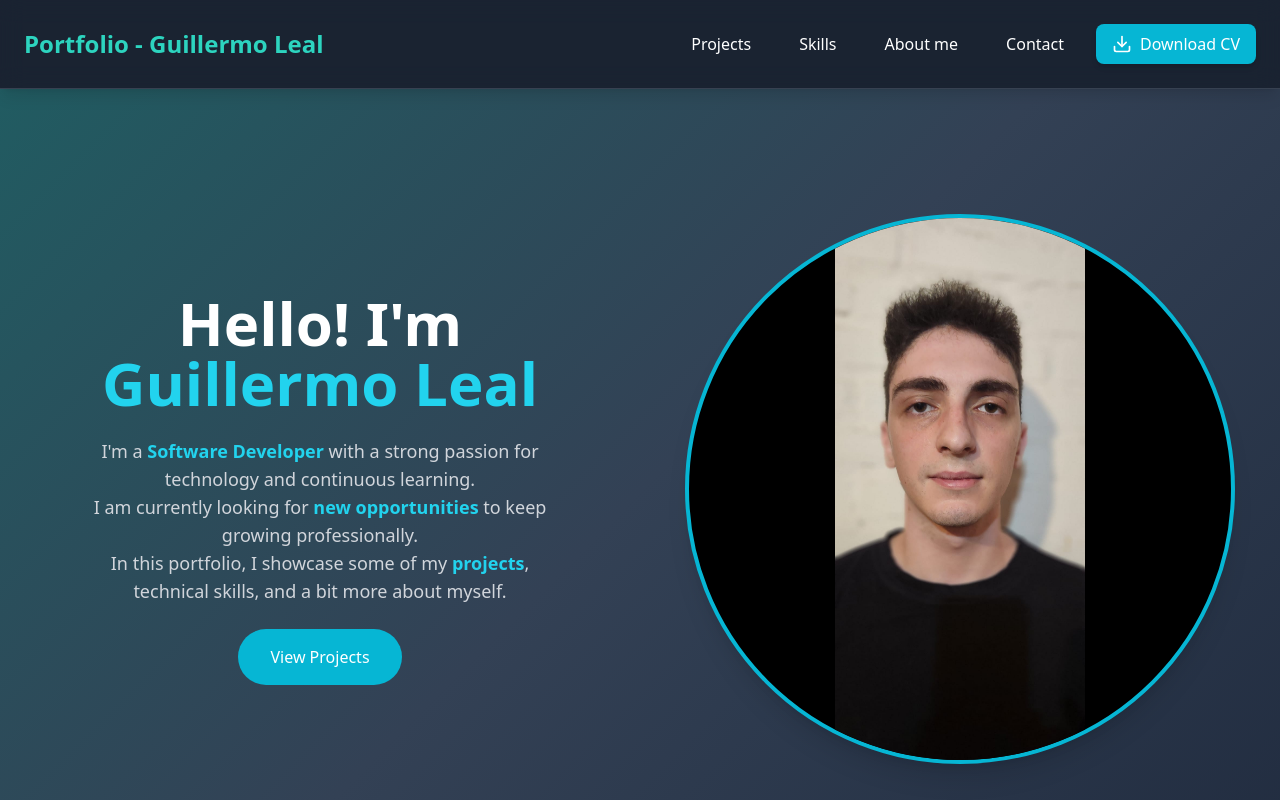
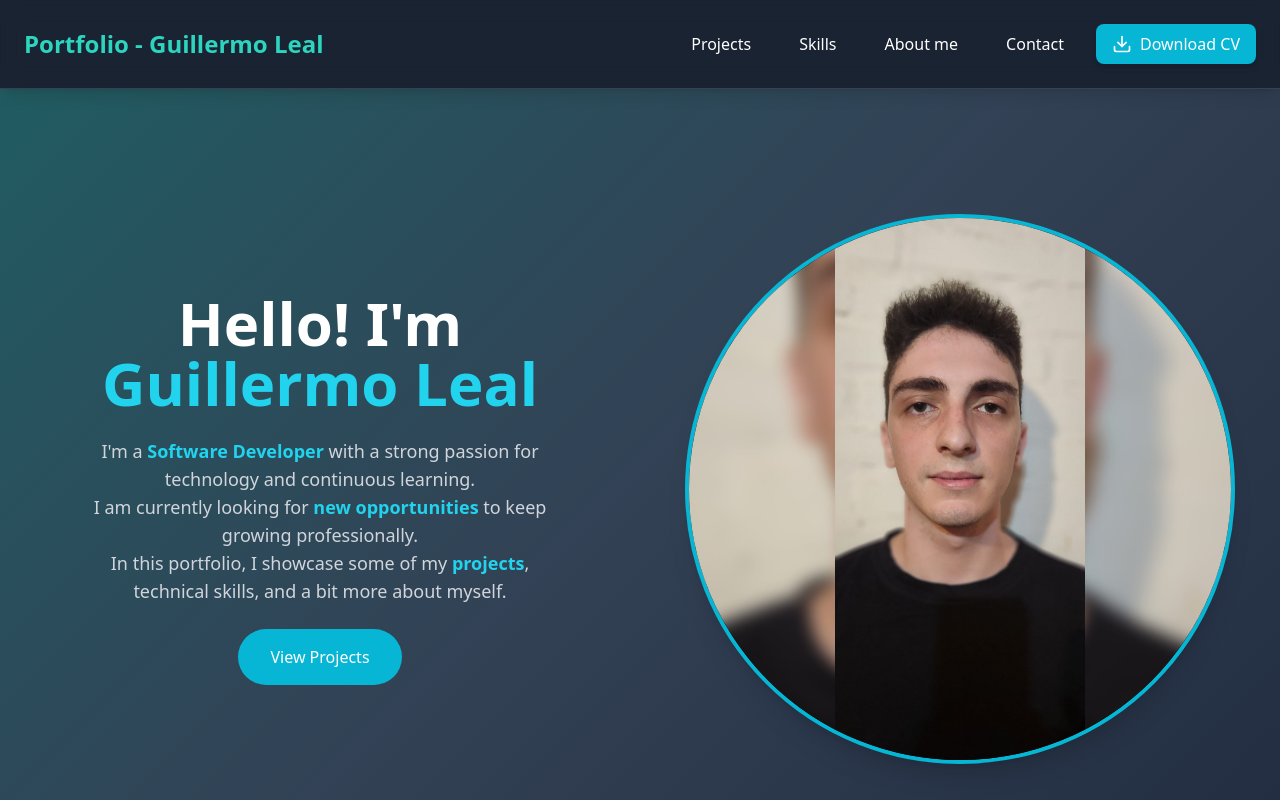
Before and after one commit to GuilleLeaal/react-portfolio, a React (Vite) app: page / in a window 1280 px wide. Shown: the top 800 px of the page. Built offline with nearby package versions, Linux system fonts and the light colour scheme; the HTML template or start-up script is replaced by a standard one.

Commit message:
Updated portfolio - Fix photo

```diff
--- a/src/components/Hero.tsx
+++ b/src/components/Hero.tsx
@@ -1,5 +1,5 @@
 import { motion } from 'framer-motion';
-import imagenCV from '../assets/imagenCV.jpeg';
+import imagenCV from '../assets/CVImagen.jpeg';
 
 export default function Hero() {
   return (
@@ -44,7 +44,7 @@ export default function Hero() {
           <img
             src={imagenCV}
             alt="Foto de Guillermo Leal"
-            className="h-full object-cover"
+            className="h-full w-full object-cover"
           />
         </motion.div>
       </motion.div>
```
Also changed, not shown: src/assets/CVImagen.jpeg (added), 1 other file (tests, documents, lock files or other folders).
